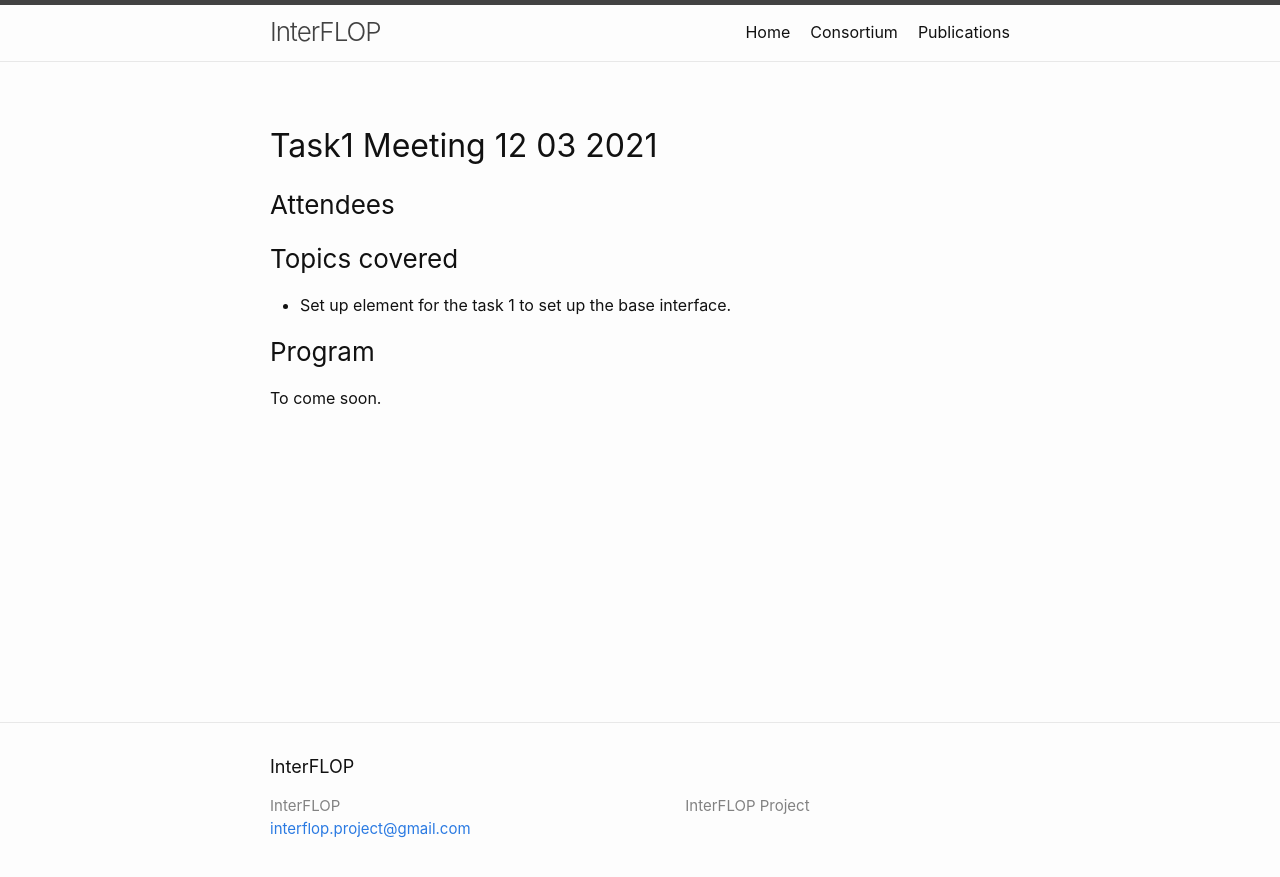
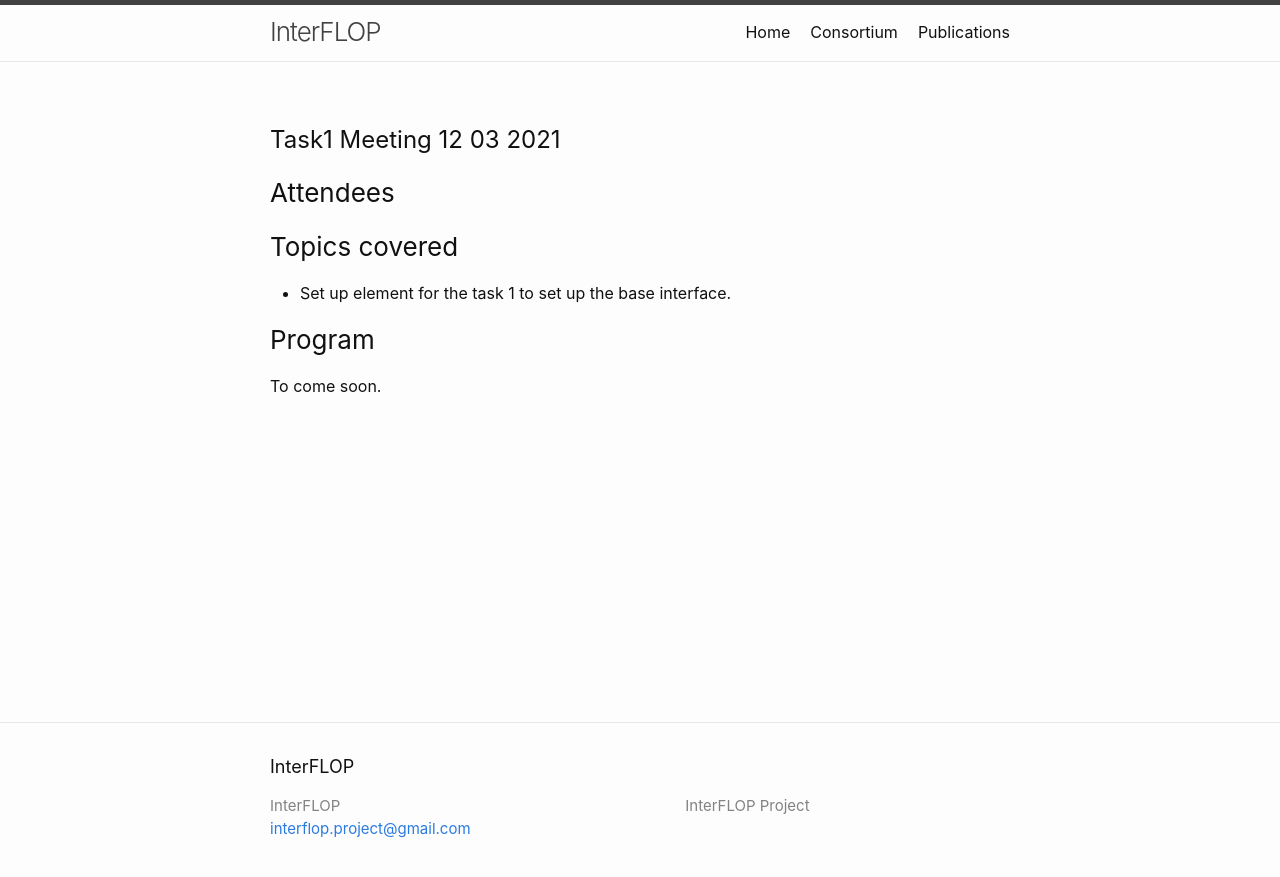
Before and after one commit to interflop/interflop, a Jekyll site: the page built from meeting12032021.md, in a window 1280 px wide. Shown: the top 877 px of the page. Built offline with Jekyll 4.4.1, drawn with Linux system fonts in a browser that asks for light colours.

```diff
--- a/meeting12032021.md
+++ b/meeting12032021.md
@@ -3,7 +3,7 @@ layout: page
 #permalink: /meeting12032021/
 ---
 
-## Task1 Meeting 12 03 2021
+# Task1 Meeting 12 03 2021
 
 ### Attendees
 
```
Also changed, not shown: meeting29012021.md (+1 -1 lines), 3 other files.
